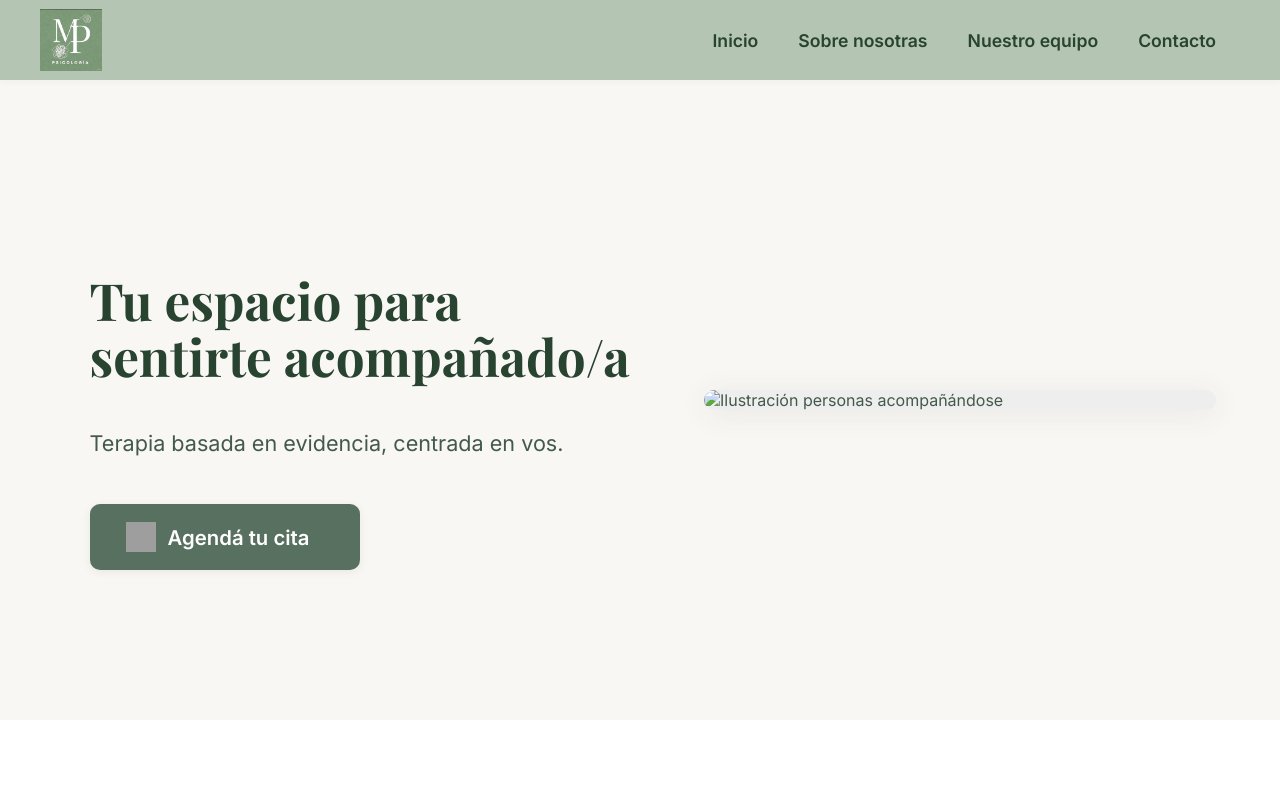
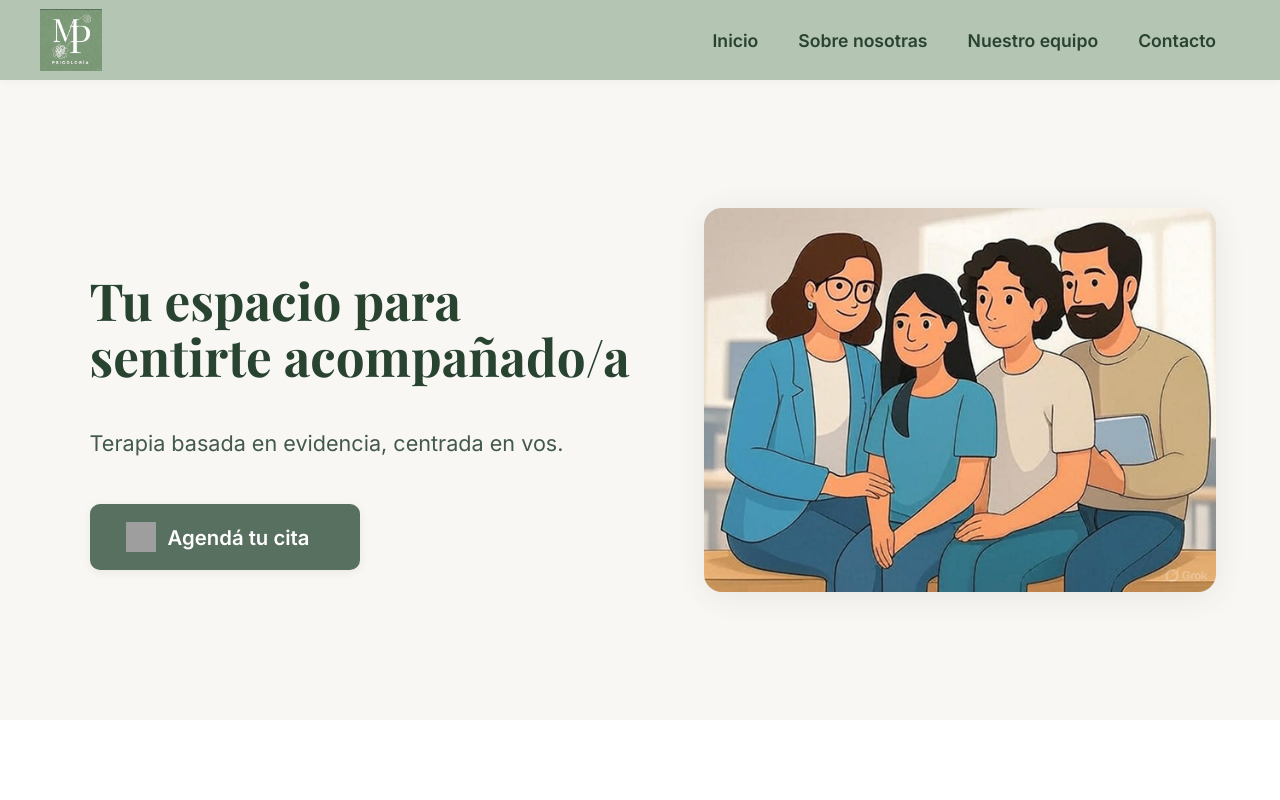
Before and after one commit to avonarret22/melpopsicologia, a plain HTML site: page index.html in a window 1280 px wide. Shown: the top 800 px of the page. Drawn offline with nearby package versions, Linux system fonts and the light colour scheme; grey boxes are pictures that could not be loaded.

Commit message:
Update index.html

```diff
--- a/index.html
+++ b/index.html
@@ -41,7 +41,7 @@
                 </a>
             </div>
             <div class="hero-img">
-                <img src="assets/img/hero-mockup.png" alt="Ilustración personas acompañándose">
+                <img src="hero-mockup.png" alt="Ilustración personas acompañándose">
             </div>
         </section>
     </main>
```
